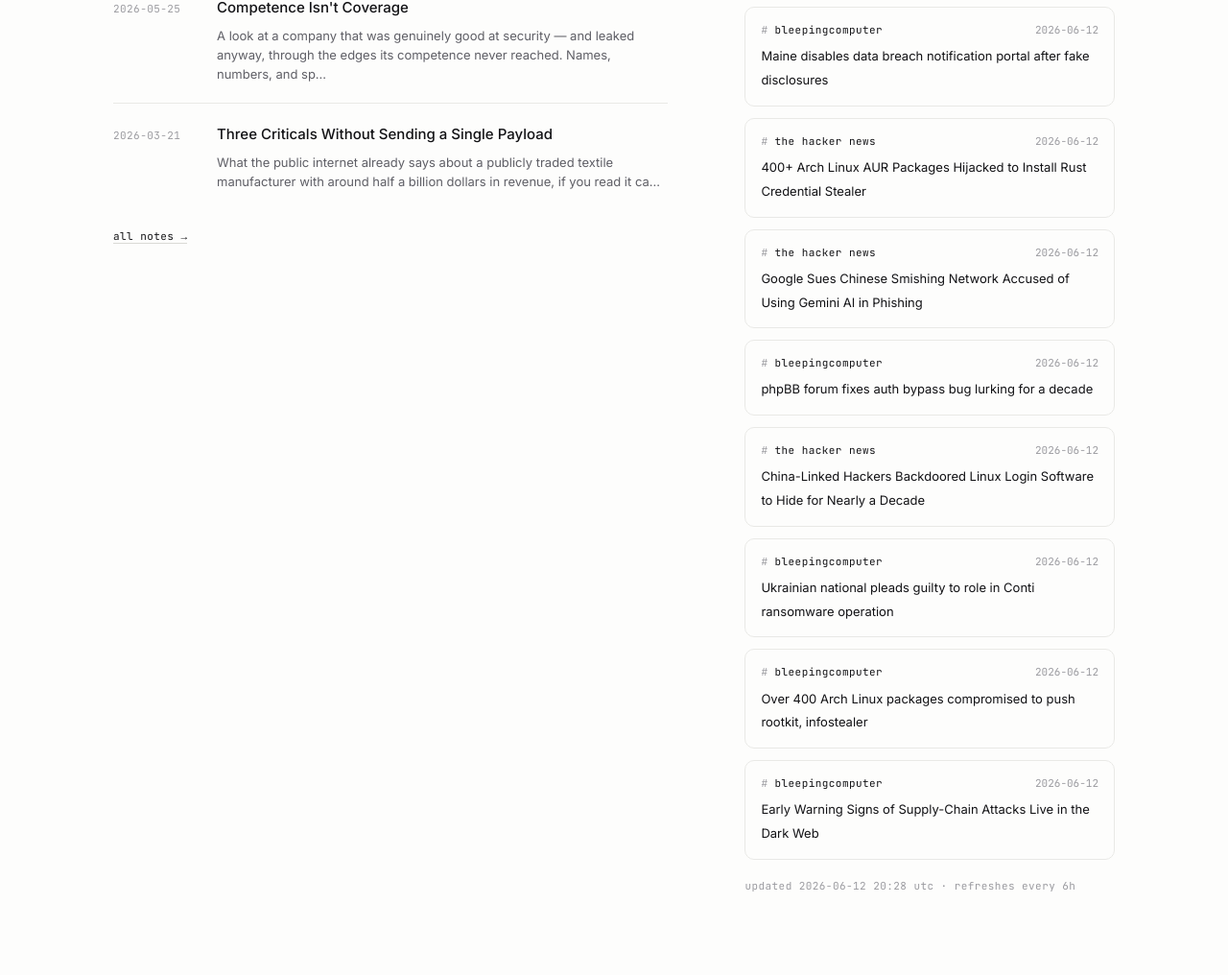
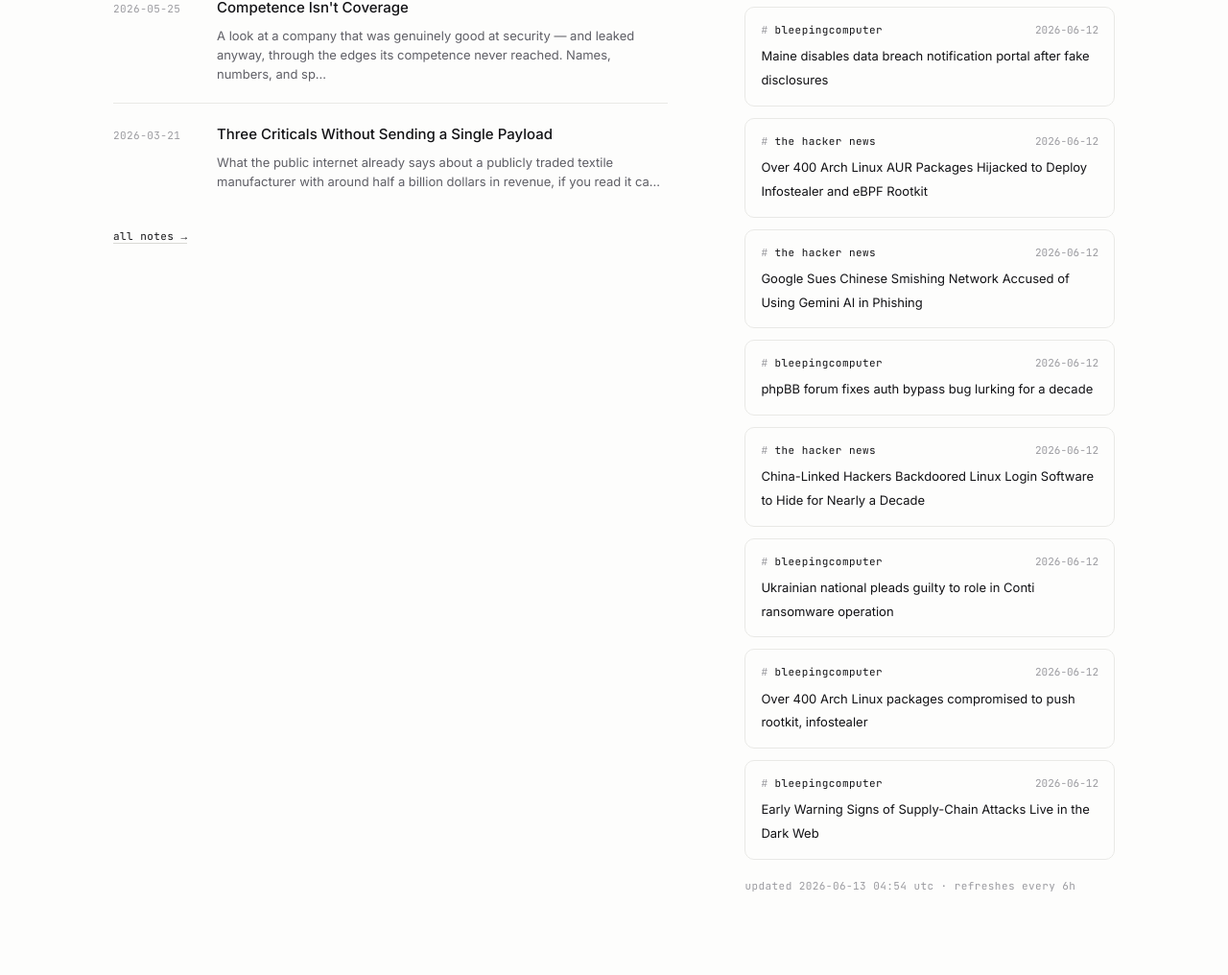
Before and after one commit to whoisfrasch/frasch, a Jekyll site: the page built from index.html, in a window 1280 px wide and 1400 px high, scrolled down 590 px. Shown: the part 273-1289 px from the top of the window at 96% size. Built offline with Jekyll 4.4.1, drawn with Linux system fonts in a browser that asks for light colours.

```diff
--- a/_data/news.json
+++ b/_data/news.json
@@ -1,5 +1,5 @@
 {
-  "updated": "2026-06-12T20:28:42Z",
+  "updated": "2026-06-13T04:54:01Z",
   "items": [
     {
       "source": "bleepingcomputer",
@@ -9,9 +9,9 @@
     },
     {
       "source": "the hacker news",
-      "title": "400+ Arch Linux AUR Packages Hijacked to Install Rust Credential Stealer",
-      "link": "https://thehackernews.com/2026/06/400-arch-linux-aur-packages-hijacked-to.html",
-      "date": "2026-06-12T19:24:50Z"
+      "title": "Over 400 Arch Linux AUR Packages Hijacked to Deploy Infostealer and eBPF Rootkit",
+      "link": "https://thehackernews.com/2026/06/over-400-arch-linux-aur-packages.html",
+      "date": "2026-06-12T19:33:25Z"
     },
     {
       "source": "the hacker news",
```
